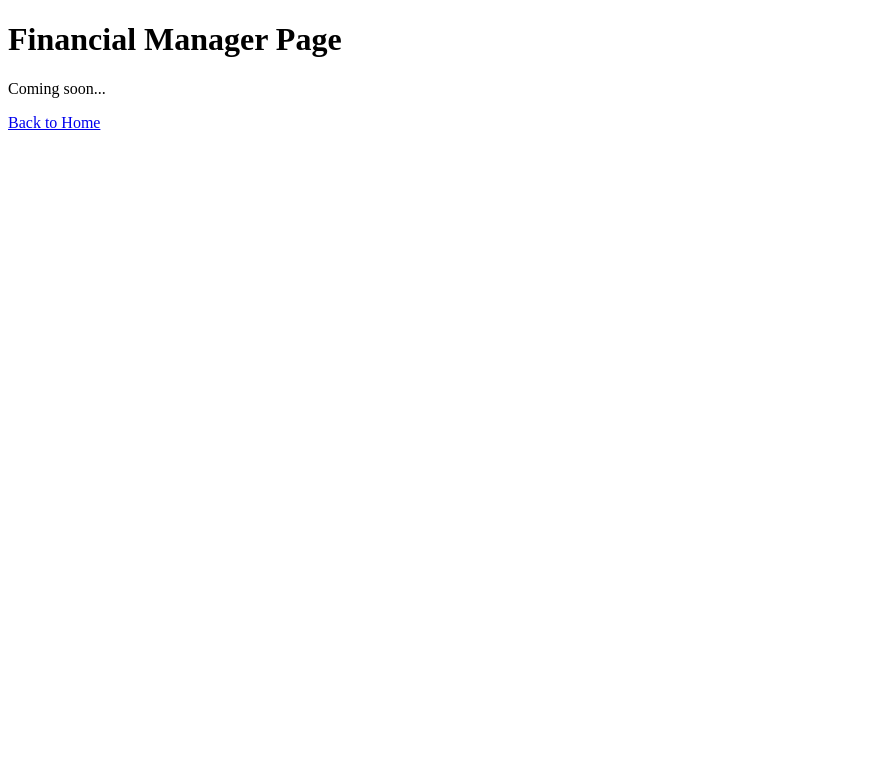
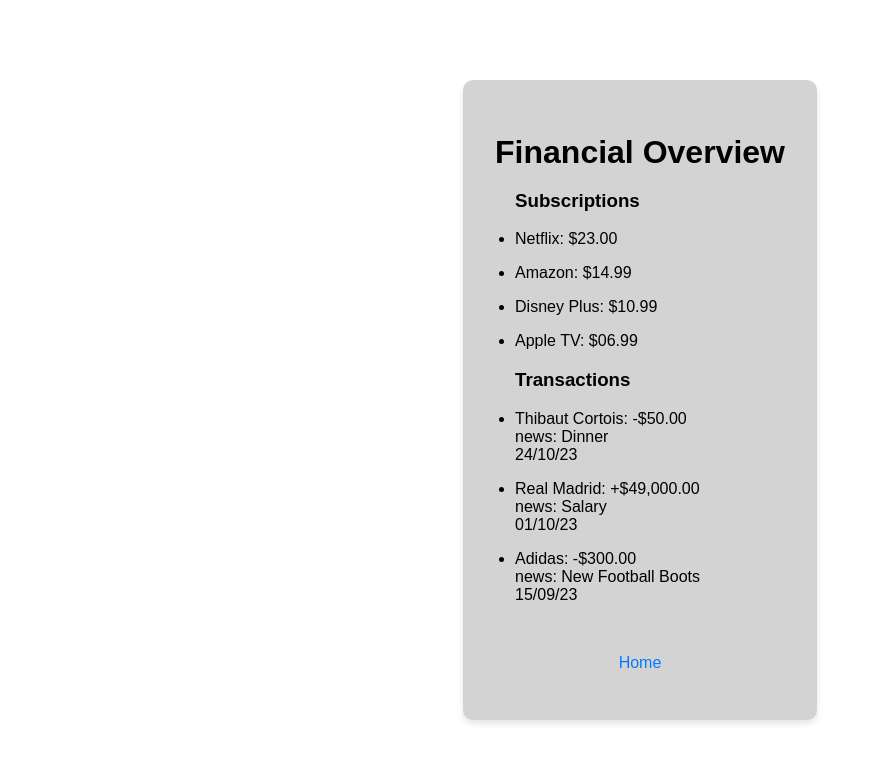
Before and after one commit to RelKereta/HCI_FORUM, a plain HTML site: page financial.html in a window 1280 px wide. Shown: the whole page, without its empty margins (0-872 px from the left). Drawn offline with Linux system fonts and the light colour scheme.

Commit message:
added more detail and info

```diff
--- a/financial.html
+++ b/financial.html
@@ -1,11 +1,50 @@
 <!DOCTYPE html>
-<html>
+<html lang="en">
 <head>
-<title>Financial Manager Page</title>
+    <meta charset="UTF-8">
+    <meta name="viewport" content="width=device-width, initial-scale=1.0">
+    <link rel="stylesheet" href="styles.css">
+    <style>
+        ul {
+            list-style-type: disc;
+            margin-left: 20px;
+        }
+    </style>
+    <title>Transfer</title>
 </head>
 <body>
-<h1>Financial Manager Page</h1>
-<p>Coming soon...</p>
-<a href="home.html">Back to Home</a>
+    <div class="container">
+        <h1>Financial Overview</h1>
+        <ul>
+            <lh><h3>Subscriptions</h3></lh>
+            <li>Netflix: $23.00</li>
+            <li>Amazon: $14.99</li>
+            <li>Disney Plus: $10.99</li>
+            <li>Apple TV: $06.99</li>
+        </ul>
+        <ul>
+            <lh><h3>Transactions</h3></lh>
+            <li>Thibaut Cortois: -$50.00
+                <br>
+                news: Dinner
+                <br>
+                24/10/23
+            </li>
+            <li>Real Madrid: +$49,000.00
+                <br>
+                news: Salary
+                <br>
+                01/10/23
+            </li>
+            <li>Adidas: -$300.00
+                <br>
+                news: New Football Boots
+                <br>
+                15/09/23
+            </li>
+        </ul>
+        <br>
+            <a href="home.html"><p style="text-align:center">Home</p></a>
+        </div>
 </body>
 </html>
--- a/styles.css
+++ b/styles.css
@@ -6,14 +6,15 @@
     justify-content: center;
     align-items: center;
     height: 100vh;
-    background-color: #f0f0f0;
+    background-color: white;
 }
 
 .container {
     padding: 2rem;
     border-radius: 10px;
     box-shadow: 0 4px 6px rgba(0, 0, 0, 0.1);
-    background-color: white;
+    background-color: lightgray;
+    max-width: 100%;
 }
 
 h1 {
```
Also changed, not shown: account.html (+28 -5 lines), success.html (added, +26 -0 lines), transfer.html (+28 -5 lines).
